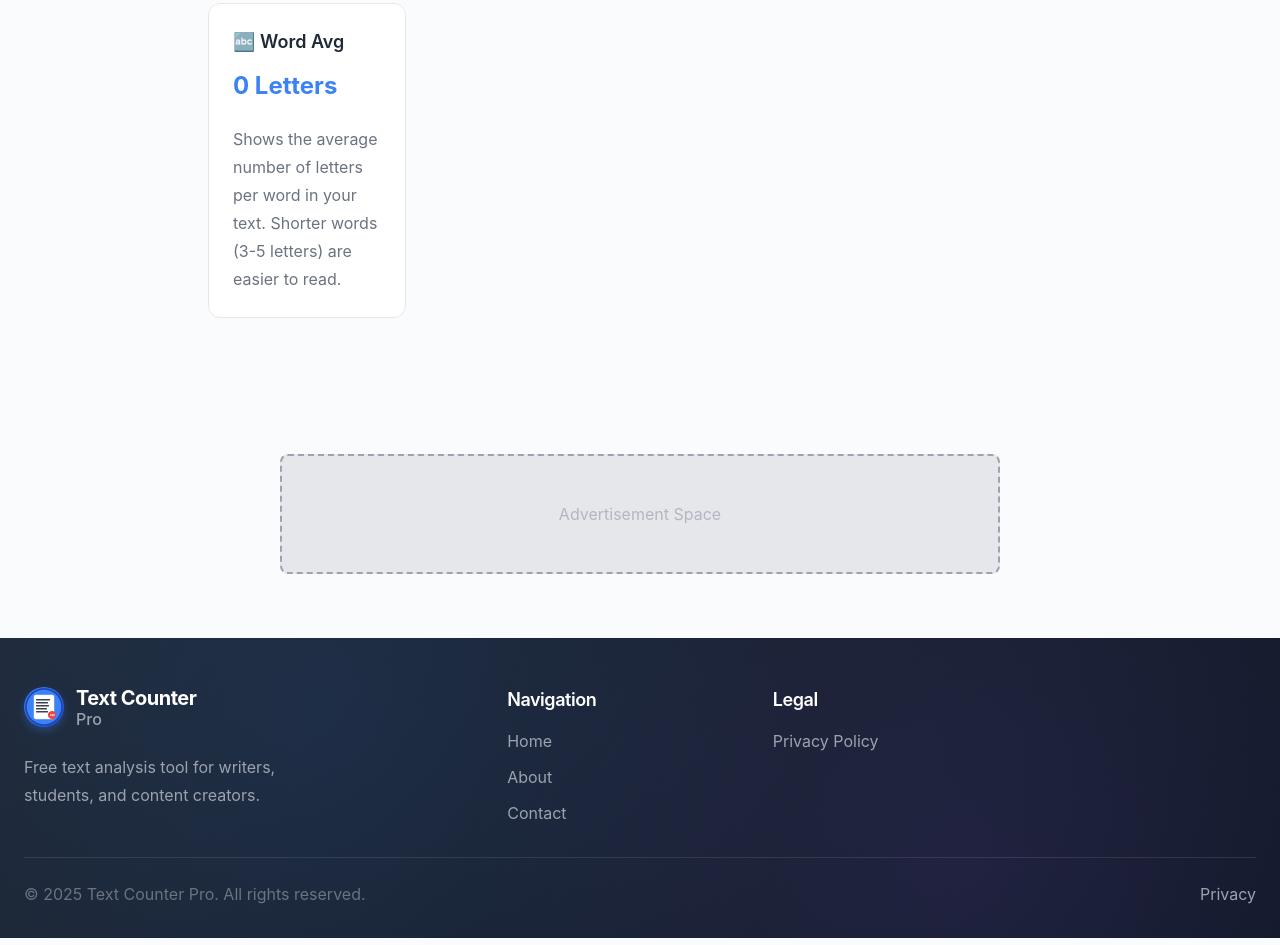
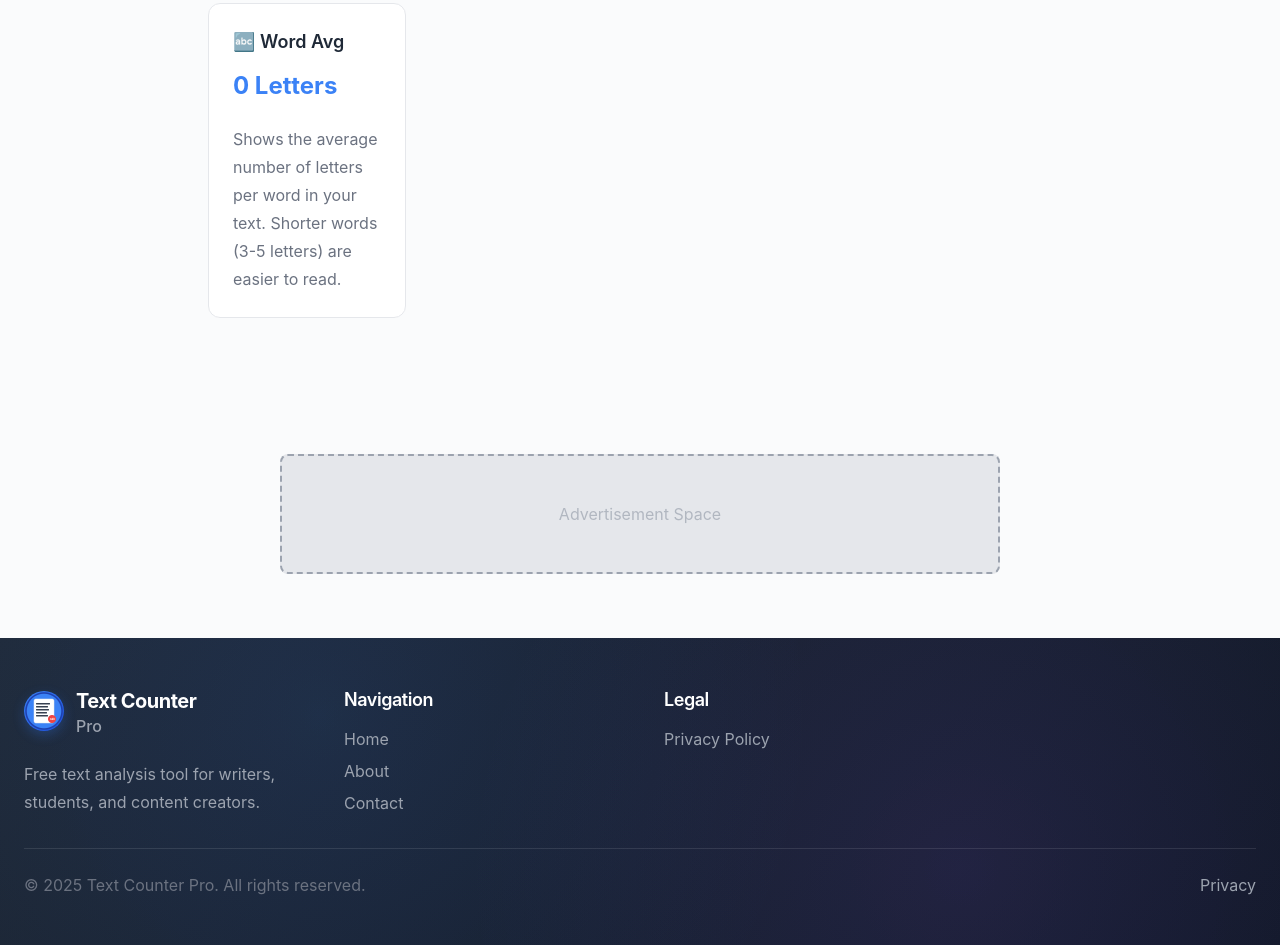
Before and after one commit to robert-beall/text-counter-pro, a plain HTML site: page index.html in a window 1280 px wide. Shown: the part 1248-2193 px from the top of the page. Drawn offline with nearby package versions, Linux system fonts and the light colour scheme.

Commit message:
Migrate footer to tailwind

```diff
--- a/index.html
+++ b/index.html
@@ -650,60 +650,80 @@
         </div>
     </aside>
 
-    <!-- Enhanced Footer Section -->
-    <footer role="contentinfo" class="">
-        <div class="footer-content">
+    <!-- Footer Section -->
+    <footer role="contentinfo"
+        class="bg-gradient-to-br from-gray-800 to-gray-900 text-gray-200 mt-16 relative overflow-hidden">
+        <!-- Subtle background pattern -->
+        <div class="absolute inset-0 bg-gradient-radial-blue opacity-10 pointer-events-none"></div>
+
+        <div class="max-w-7xl mx-auto px-6 py-12 relative z-10">
             <!-- Main Footer Grid -->
-            <div class="footer-grid">
+            <div class="grid grid-cols-1 md:grid-cols-3 lg:grid-cols-4 gap-8 md:gap-10 lg:gap-12 mb-8">
                 <!-- Brand Section -->
-                <div class="footer-brand">
-                    <a href="" class="footer-logo" aria-label="Text Counter Pro - Home">
-                        <div class="footer-logo-icon">
+                <div class="flex flex-col gap-4 text-center md:text-left">
+                    <a href=""
+                        class="footer-logo inline-flex items-center gap-3 text-inherit no-underline mb-2 transition-opacity duration-200 hover:opacity-80 justify-center md:justify-start"
+                        aria-label="Text Counter Pro - Home">
+                        <div
+                            class="w-10 h-10 rounded-full bg-gradient-to-br from-primary to-primary-dark flex items-center justify-center shadow-custom-blue">
                             <img src="assets/text-counter-pro-icon.png" alt="Text Counter Pro Logo" loading="lazy"
-                                width="40" height="40">
+                                width="40" height="40" class="w-full h-full rounded-full object-cover">
                         </div>
-                        <div class="footer-logo-text">
-                            <span class="footer-logo-title">Text Counter</span>
-                            <span class="footer-logo-subtitle">Pro</span>
+                        <div class="flex flex-col leading-tight">
+                            <span class="text-lg font-bold text-white tracking-tight">Text Counter</span>
+                            <span class="text-sm text-gray-400 font-medium">Pro</span>
                         </div>
                     </a>
-                    <p class="footer-description">
+                    <p class="text-gray-400 leading-relaxed max-w-xs mx-auto md:mx-0">
                         Free text analysis tool for writers, students, and content creators.
                     </p>
                 </div>
 
                 <!-- Navigation Links -->
-                <div class="footer-section">
-                    <h3>Navigation</h3>
-                    <ul>
-                        <li><a href="">Home</a></li>
-                        <li><a href="about_page.html">About</a></li>
-                        <li><a href="contact_page.html">Contact</a></li>
+                <div class="text-center md:text-left">
+                    <h3 class="text-base font-semibold text-white mb-4 tracking-tight">Navigation</h3>
+                    <ul class="flex flex-col gap-3 list-none">
+                        <li><a href=""
+                                class="text-gray-400 no-underline text-sm transition-all duration-200 flex items-center gap-2 hover:text-primary-light hover:translate-x-1 justify-center md:justify-start">Home</a>
+                        </li>
+                        <li><a href="about_page.html"
+                                class="text-gray-400 no-underline text-sm transition-all duration-200 flex items-center gap-2 hover:text-primary-light hover:translate-x-1 justify-center md:justify-start">About</a>
+                        </li>
+                        <li><a href="contact_page.html"
+                                class="text-gray-400 no-underline text-sm transition-all duration-200 flex items-center gap-2 hover:text-primary-light hover:translate-x-1 justify-center md:justify-start">Contact</a>
+                        </li>
                     </ul>
                 </div>
 
                 <!-- Legal Links -->
-                <div class="footer-section">
-                    <h3>Legal</h3>
-                    <ul>
-                        <li><a href="privacy_page.html">Privacy Policy</a></li>
+                <div class="text-center md:text-left">
+                    <h3 class="text-base font-semibold text-white mb-4 tracking-tight">Legal</h3>
+                    <ul class="flex flex-col gap-3 list-none">
+                        <li><a href="privacy_page.html"
+                                class="text-gray-400 no-underline text-sm transition-all duration-200 flex items-center gap-2 hover:text-primary-light hover:translate-x-1 justify-center md:justify-start">Privacy
+                                Policy</a></li>
                     </ul>
                 </div>
             </div>
 
             <!-- Footer Bottom -->
-            <div class="footer-bottom">
-                <p>&copy; 2025 Text Counter Pro. All rights reserved.</p>
+            <div
+                class="border-t border-white border-opacity-10 pt-6 flex flex-col md:flex-row gap-4 items-center text-center md:text-left md:justify-between">
+                <p class="text-gray-500 text-sm m-0">&copy; 2025 Text Counter Pro. All rights reserved.</p>
                 <nav aria-label="Footer legal navigation">
-                    <ul>
-                        <li><a href="privacy_page.html">Privacy</a></li>
+                    <ul class="flex gap-6 list-none m-0 p-0">
+                        <li><a href="privacy_page.html"
+                                class="text-gray-400 no-underline text-sm transition-colors duration-200 hover:text-primary-light">Privacy</a>
+                        </li>
                     </ul>
                 </nav>
             </div>
         </div>
 
         <!-- Back to Top Button -->
-        <button class="back-to-top" aria-label="Back to top">
+        <button
+            class="back-to-top fixed bottom-6 right-6 w-12 h-12 bg-primary text-white border-none rounded-full cursor-pointer flex items-center justify-center shadow-custom-blue transition-all duration-300 opacity-0 invisible z-50 hover:bg-primary-dark hover:-translate-y-0.5 hover:shadow-custom-dark-blue focus:outline-2 focus:outline-primary focus:outline-offset-2"
+            aria-label="Back to top">
             <svg width="20" height="20" viewBox="0 0 24 24" fill="none" xmlns="http://www.w3.org/2000/svg">
                 <path d="M7 14L12 9L17 14" stroke="currentColor" stroke-width="2" stroke-linecap="round"
                     stroke-linejoin="round" />
--- a/tailwind.config.js
+++ b/tailwind.config.js
@@ -73,6 +73,10 @@ window.tailwindConfig = {
       gridTemplateColumns: {
         'auto-fit-280': 'repeat(auto-fit, minmax(280px, 1fr))'
       },
+      // NEW: Added background gradients for the footer pattern
+      backgroundImage: {
+        'gradient-radial-blue': 'radial-gradient(circle at 25% 25%, rgba(59, 130, 246, 0.1) 0%, transparent 50%), radial-gradient(circle at 75% 75%, rgba(139, 92, 246, 0.1) 0%, transparent 50%)'
+      },
       keyframes: {
         'subtle-pulse': {
           '0%, 100%': {
```
